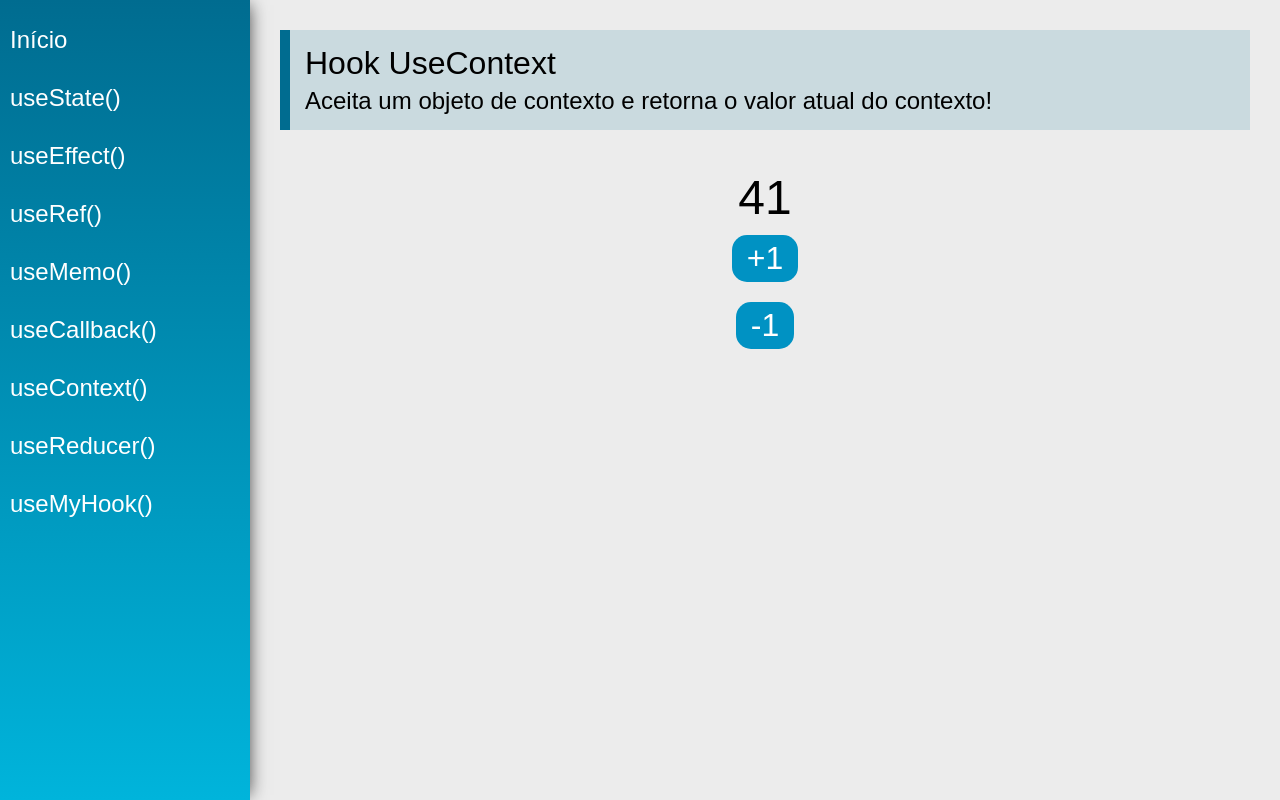
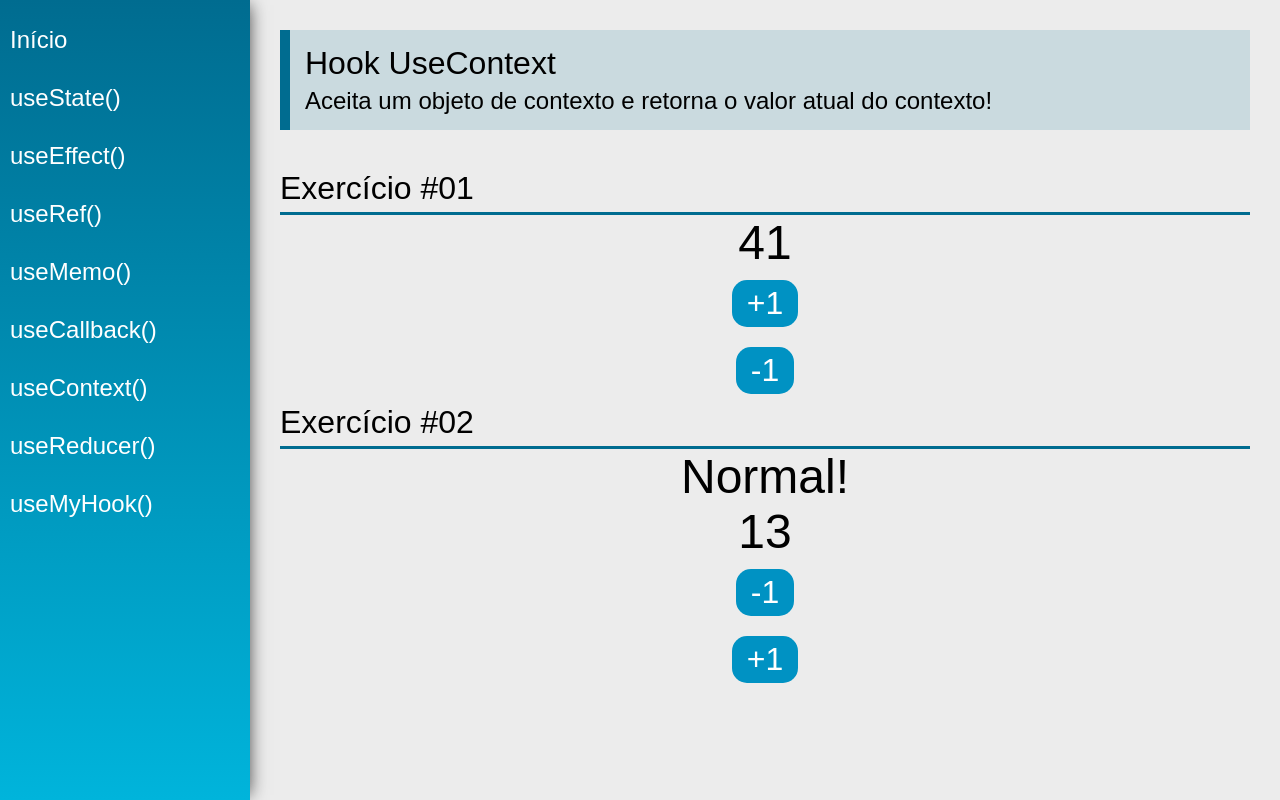
Before and after one commit to BrauUu/cource-react-hooks, a React (Vite) app: page /useContext in a window 1280 px wide. Built offline with nearby package versions, Linux system fonts and the light colour scheme.

Commit message:
useContext() classes

```diff
--- a/src/data/Store.jsx
+++ b/src/data/Store.jsx
@@ -0,0 +1,34 @@
+import React from 'react';
+import { useState } from 'react';
+
+const InitialState = {
+    number: 13,
+    text: 'Context API + Hooks'
+}
+
+export const AppContext = React.createContext(InitialState)
+
+const Store = props => {
+
+    const [state, setState] = useState(InitialState)
+
+    function updateState(key, value) {
+        setState({
+            ...state,
+            [key]: value
+        })
+    }
+
+    return (
+        <AppContext.Provider value={{
+            number: state.number,
+            text: state.text,
+            setNumber: n => updateState('number', n),
+            setText: t => updateState('text', t)
+        }}>
+            { props.children }
+        </AppContext.Provider>
+    )
+}
+
+export default Store;
--- a/src/views/App.jsx
+++ b/src/views/App.jsx
@@ -5,6 +5,7 @@
 
 import Menu from '../components/layout/Menu'
 import Content from '../components/layout/Content'
+import Store from '../data/Store'
 
 const App = props => {
 
@@ -12,12 +13,14 @@
 
     return (
         <div className="App">
-            <DataContext.Provider value={{state, setState}}>
-                <Router>
-                    <Menu />
-                    <Content />
-                </Router>
-            </DataContext.Provider>
+            <Store>
+                <DataContext.Provider value={{ state, setState }}>
+                    <Router>
+                        <Menu />
+                        <Content />
+                    </Router>
+                </DataContext.Provider>
+            </Store>
         </div>
     )
 }
--- a/src/views/examples/UseContext.jsx
+++ b/src/views/examples/UseContext.jsx
@@ -1,11 +1,16 @@
 import React, { useContext } from 'react'
+import { useEffect } from 'react'
 import PageTitle from '../../components/layout/PageTitle'
+import SectionTitle from '../../components/layout/SectionTitle'
 
 import { DataContext } from '../../data/DataContext'
+import { AppContext } from '../../data/Store'
 
 const UseContext = (props) => {
 
-    const {state, setState} = useContext(DataContext)
+    //Ex#01
+
+    const { state, setState } = useContext(DataContext)
 
     function changeNumber(newNumber) {
         setState({
@@ -14,12 +19,24 @@
         })
     }
 
+    //Ex#02
+
+    const { number, text, setNumber, setText } = useContext(AppContext)
+
+    useEffect(() => {
+        if(number >= 15)
+            setText('Eita!')
+        if(number < 15)
+            setText('Normal!')
+    }, [number])
+
     return (
         <div className="UseContext">
             <PageTitle
                 title="Hook UseContext"
                 subtitle="Aceita um objeto de contexto e retorna o valor atual do contexto!"
             />
+            <SectionTitle title="Exercício #01"/>
                 <div className="center">
                     <span className="text">
                         {state.number}
@@ -39,6 +56,22 @@
                         -1
                     </button>
                 </div>
+
+            <SectionTitle title="Exercício #02"/>
+            <div className="center">
+                <span className="text">{text}</span>
+                <span className="text">{number}</span>
+                <div>
+                    <button className="btn" onClick={() => setNumber(number - 1)}>
+                        -1
+                    </button>
+                </div>
+                <div>
+                    <button className="btn" onClick={() => setNumber(number + 1)}>
+                        +1
+                    </button>
+                </div>
+            </div>
         </div>
     )
 }
```
Lines whose indentation alone changed are shown as unchanged.
